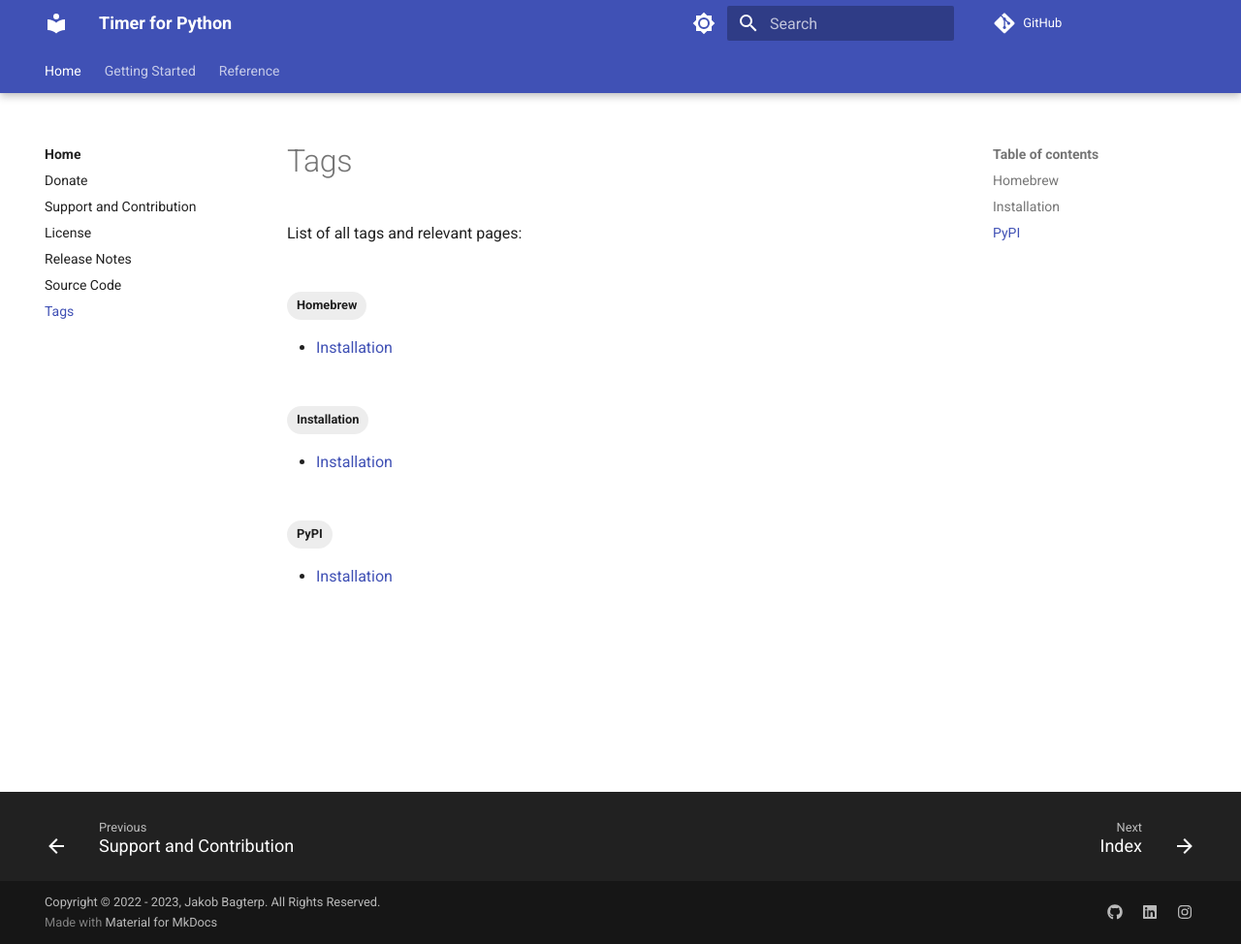
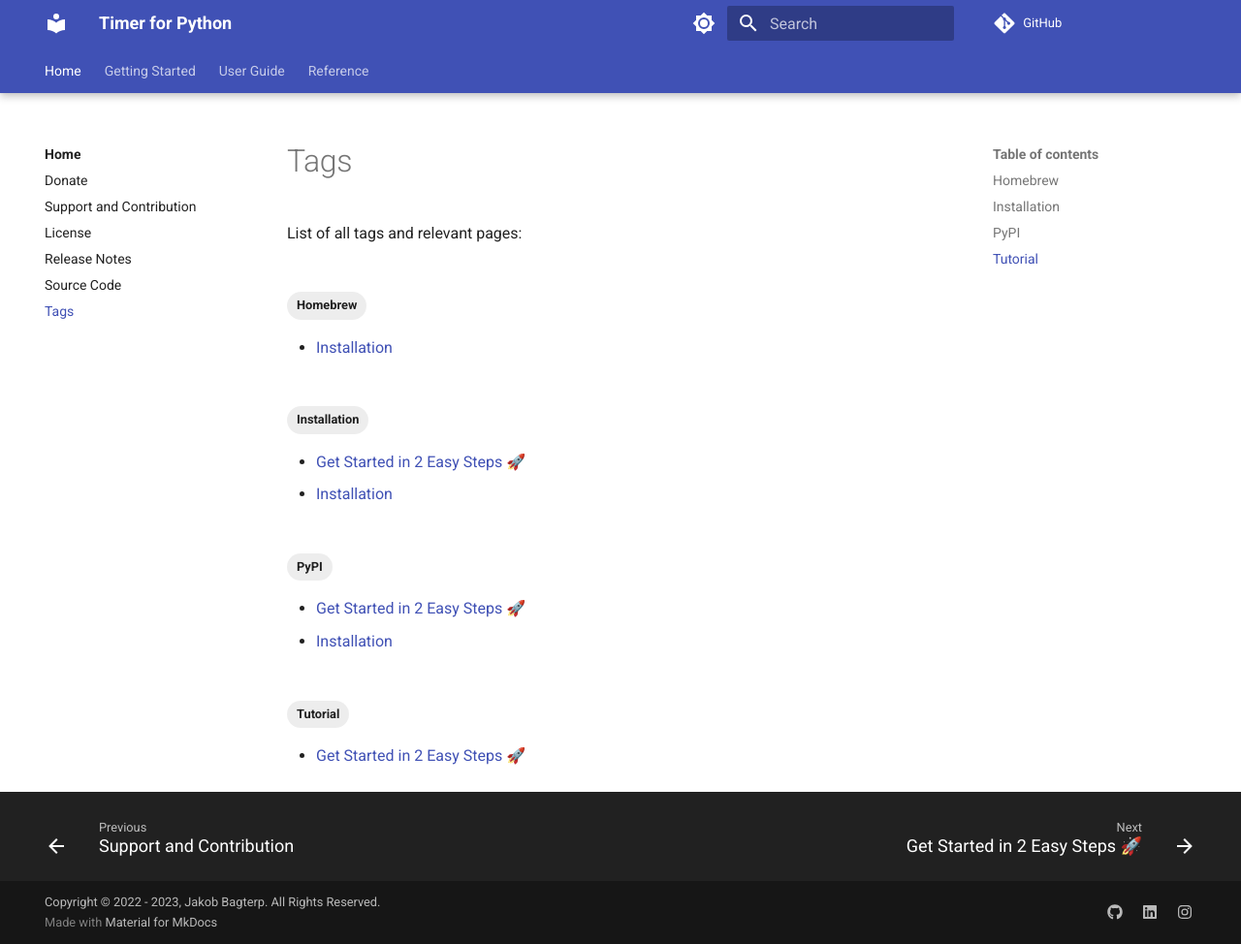
Before and after one commit to jakob-bagterp/timer-for-python, an MkDocs documentation site: the page built from docs/tags.md, in a window 1280 px wide and 974 px high. Shown: the whole window at 97% size. Built offline with MkDocs 1.6.1 and Material for MkDocs 9.7.7, drawn with Linux system fonts in a browser that asks for light colours; comment, search, counter and statistics services are not loaded; the version menu is left out; some of the changed lines change nothing that is shown.

Commit message:
Add quick start guide and placeholder for user guide (add remove unused first script page).

````diff
--- a/docs/getting-started/index.md
+++ b/docs/getting-started/index.md
@@ -0,0 +1,33 @@
+---
+tags:
+    - Tutorial
+    - Installation
+    - PyPI
+---
+
+# Get Started in 2 Easy Steps 🚀
+Ready to try? Let's get started:
+
+## 1. Install Timer for Python Package
+Assuming that [Python](https://www.python.org/) is already installed, execute this command in the terminal to install the Timer package:
+
+```shell title=""
+pip install timer-for-python
+```
+
+Find more details and options in the [installation guide](installation.md).
+
+## 2. First Script
+You're now ready to go:
+
+```python
+from colorist import Color, green
+
+green("This is GREEN!")
+
+print(f"Both {Color.RED}red{Color.OFF}...")
+print(f"... and {Color.YELLOW}yellow{Color.OFF} are nice colors")
+```
+
+## Next Steps
+Find more usage examples and tutorials in the [user guide](../user-guide/index.md) section.
--- a/mkdocs.yml
+++ b/mkdocs.yml
@@ -17,7 +17,8 @@ nav:
   - Getting Started:
     - getting-started/index.md
     - Installation: getting-started/installation.md
-    - First Script: getting-started/first-script.md
+  - User Guide:
+    - user-guide/index.md
   - Reference:
     - reference/index.md
 
````
Also changed, not shown: docs/user-guide/index.md (added).
